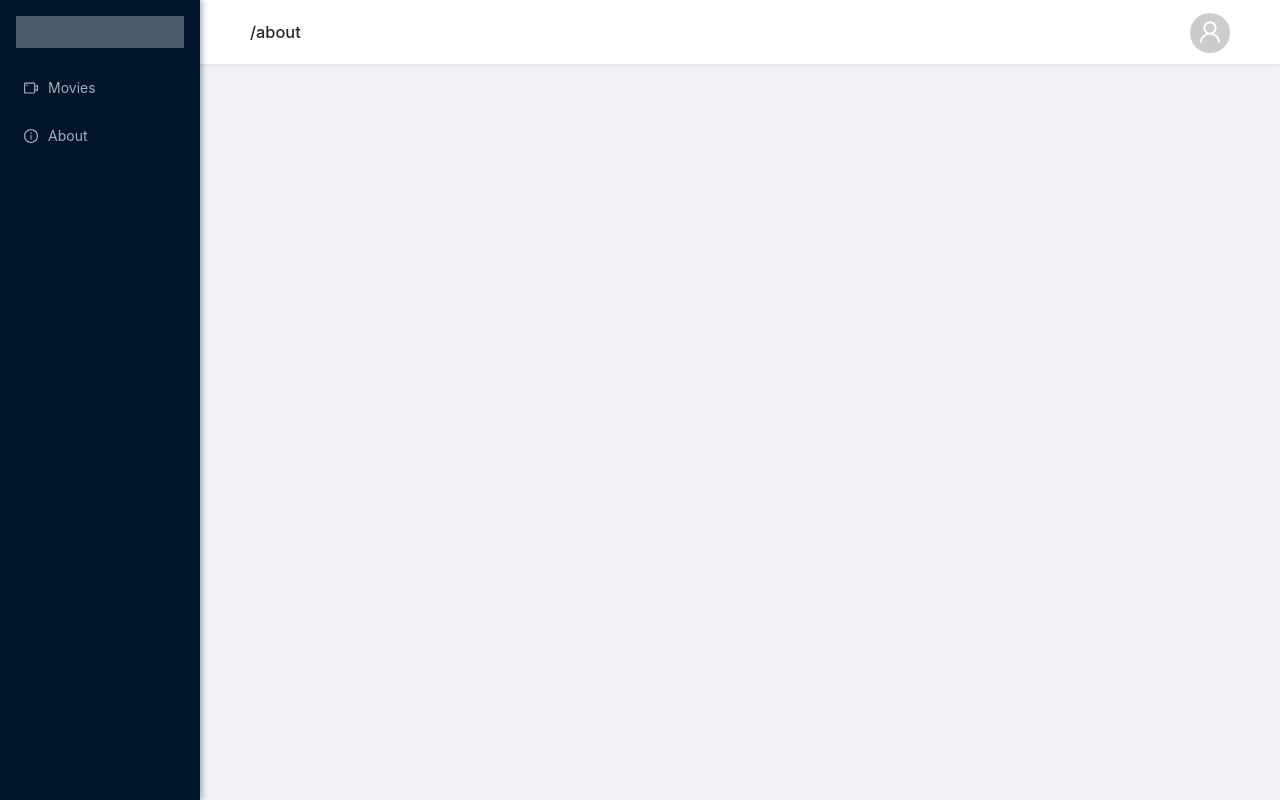
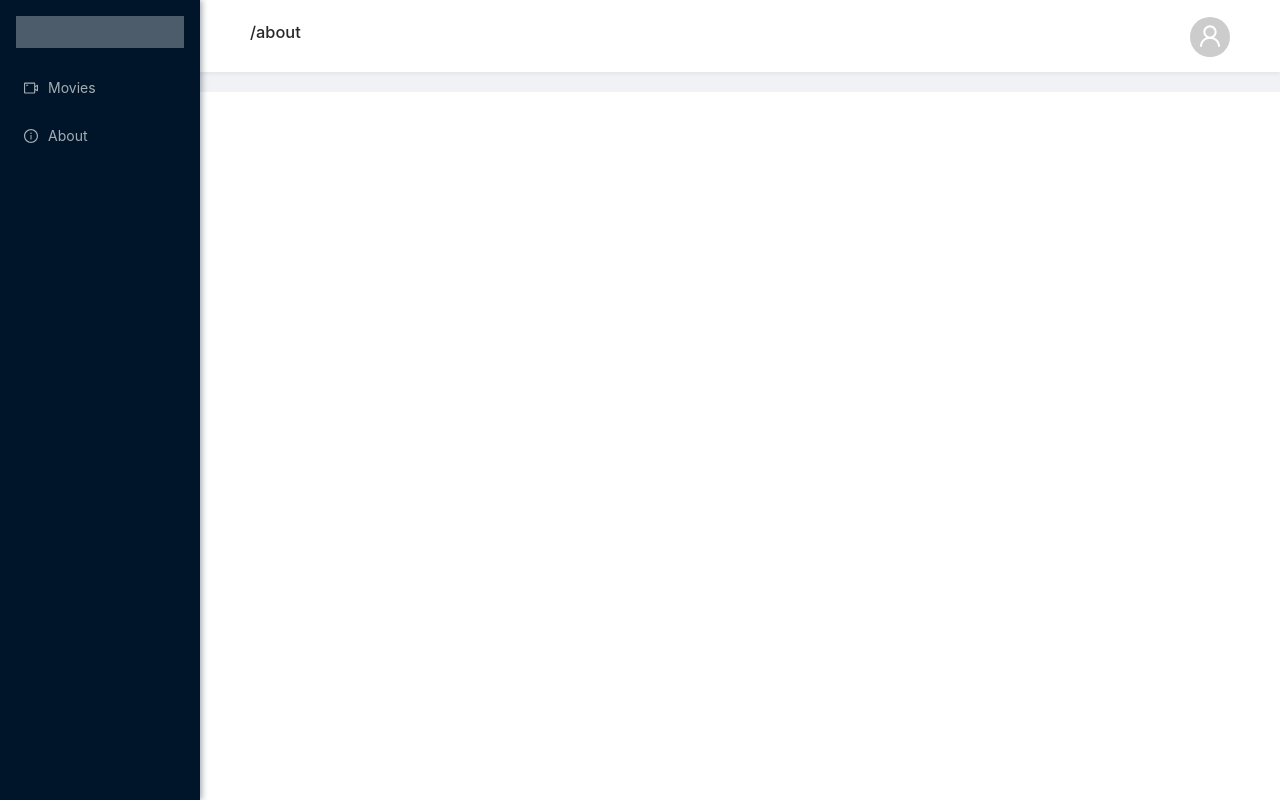
Before and after one commit to Harwex213/TechArt_Labs, a React (Create React App) app in the folder harwex-tickets/: page /about in a window 1280 px wide. Built offline with nearby package versions, Linux system fonts and the light colour scheme.

Commit message:
feat(auth): new static version of auth

```diff
--- a/harwex-tickets/src/app/App.js
+++ b/harwex-tickets/src/app/App.js
@@ -22,7 +22,8 @@ function App() {
                     <Layout.Header style={styles.header}>
                         <AppHeader />
                     </Layout.Header>
-                    <Layout.Content style={styles.content}>
+                    <Layout.Content style={styles.contentWrapper}>
+                        <div style={styles.content}>
                             <Switch>
                                 <Route path={RoutePaths.auth}>
                                     <AuthorizationPage />
@@ -41,6 +42,7 @@ function App() {
                                     <Redirect to={RoutePaths.notFound} />
                                 </Route>
                             </Switch>
+                        </div>
                     </Layout.Content>
                 </Layout>
             </Layout>
--- a/harwex-tickets/src/app/styles.js
+++ b/harwex-tickets/src/app/styles.js
@@ -7,10 +7,17 @@ const styles = {
     },
     header: {
         padding: "0",
+        height: "72px",
+    },
+    contentWrapper: {
+        overflow: "auto",
+        display: "flex",
+        flexDirection: "column",
     },
     content: {
-        overflow: "auto",
-        paddingTop: "20px",
+        background: "#fff",
+        marginTop: "20px",
+        height: "100%",
     },
 };
 
--- a/harwex-tickets/src/components/AppHeader/styles.js
+++ b/harwex-tickets/src/components/AppHeader/styles.js
@@ -4,7 +4,7 @@ const styles = {
         height: "100%",
         background: "#fff",
         padding: "0 50px",
-        boxShadow: "0 1px 4px #00152914",
+        boxShadow: "0 1px 5px #00152914",
     },
     location: {},
     avatar: {
--- a/harwex-tickets/src/pages/Authorization/AuthorizationPage.jsx
+++ b/harwex-tickets/src/pages/Authorization/AuthorizationPage.jsx
@@ -1,10 +1,13 @@
 import React from "react";
+import { Link } from "react-router-dom";
 
 import { UserOutlined, LockOutlined } from "@ant-design/icons";
 
+import { Formik } from "formik";
 import { Form, Input, SubmitButton } from "formik-antd";
-import { Formik } from "formik";
 import * as Yup from "yup";
+
+import { RoutePaths } from "../../config/constants/RoutePaths";
 import styles from "./styles";
 
 const authValidationSchema = Yup.object().shape({
@@ -19,7 +22,6 @@ const AuthorizationPage = () => {
 
     return (
         <div style={styles.layout}>
-            <h1>Authorization</h1>
             <Formik
                 initialValues={{
                     username: "",
@@ -43,8 +45,10 @@ const AuthorizationPage = () => {
                             placeholder="Password"
                         />
                     </Form.Item>
-
                     <SubmitButton>Log in</SubmitButton>
+                    <Link style={styles.registrationLink} to={RoutePaths.reg}>
+                        Registration?
+                    </Link>
                 </Form>
             </Formik>
         </div>
--- a/harwex-tickets/src/pages/Authorization/styles.js
+++ b/harwex-tickets/src/pages/Authorization/styles.js
@@ -4,7 +4,10 @@ const styles = {
         flexDirection: "column",
         flexWrap: "wrap",
         alignContent: "center",
-        marginTop: "13vh",
+        marginTop: "100px",
+    },
+    registrationLink: {
+        marginLeft: "10px",
     },
 };
 
```
Lines whose indentation alone changed are shown as unchanged.
